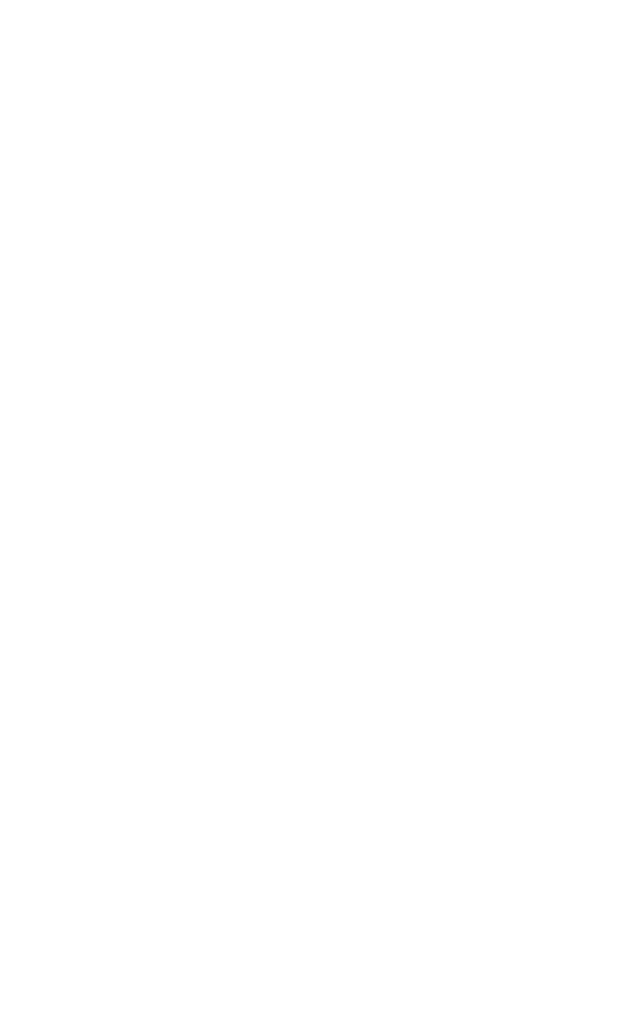
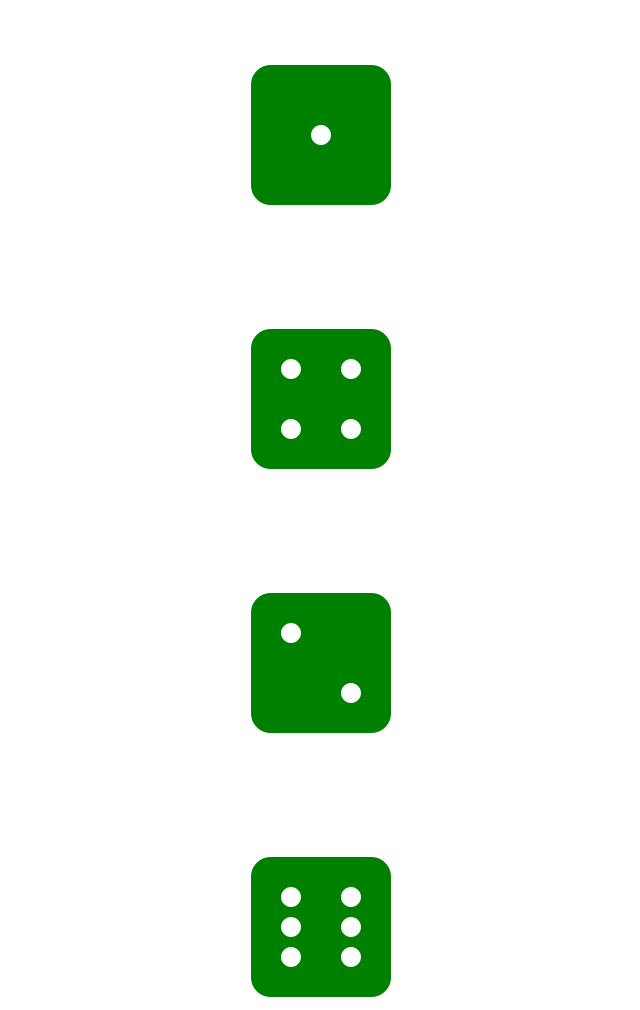
Before and after one commit to JuniorDugue/react_state_excercise_dice_game, a React app: page / in a window 1280 px wide. Shown: the top 1010 px of the page, without its empty margins (319-959 px from the left). Before the commit the page ends 800 px from the top, so only its background shows below. Built offline with nearby package versions, Linux system fonts and the light colour scheme.

Commit message:
added node sass dependency and updated css to scss, added face props
added node sass dependency and updated css to scss, added face props to make diff die more dynamic rather then repeat code with diff die classes

```diff
--- a/package.json
+++ b/package.json
@@ -5,7 +5,7 @@
   "keywords": [],
   "main": "src/index.js",
   "dependencies": {
-    "font-awesome": "4.7.0",
+    "node-sass": "4.12.0",
     "react": "16.8.6",
     "react-dom": "16.8.6",
     "react-scripts": "3.0.1"
--- a/public/index.html
+++ b/public/index.html
@@ -20,6 +20,7 @@
       work correctly both with client-side routing and a non-root public URL.
       Learn how to configure a non-root public URL by running `npm run build`.
     -->
+    <link rel="stylesheet" href="https://cdnjs.cloudflare.com/ajax/libs/font-awesome/5.8.2/css/all.css">
 	<title>React App</title>
 </head>
 
--- /dev/null
+++ b/src/component/Die/Die.js
@@ -0,0 +1,13 @@
+import React, { Component } from "react";
+
+import "./die.scss";
+
+export default class Die extends Component {
+  render() {
+    return (
+      <div className="Die">
+        <i className={`fas fa-dice-${this.props.face}`} />
+      </div>
+    );
+  }
+}
--- /dev/null
+++ b/src/component/Die/die.scss
@@ -0,0 +1,5 @@
+.Die{
+  font-size: 10em;
+  padding: 0.25em;
+  color: green;
+}
--- a/src/index.js
+++ b/src/index.js
@@ -1,12 +1,19 @@
 import React from "react";
 import ReactDOM from "react-dom";
 
-import "./styles.css";
+import Die from "./component/Die/Die";
+
+import "./styles.scss";
 
 function App() {
   return (
     <div className="App">
-
+      <Die face="one" />
+      <Die face="four" />
+      <Die face="two" />
+      <Die face="six" />
+      <Die face="three" />
+      <Die face="five" />
     </div>
   );
 }
```
Also changed, not shown: src/component/Die.js (deleted, +0 -11 lines), src/styles.scss (renamed from src/styles.css).
